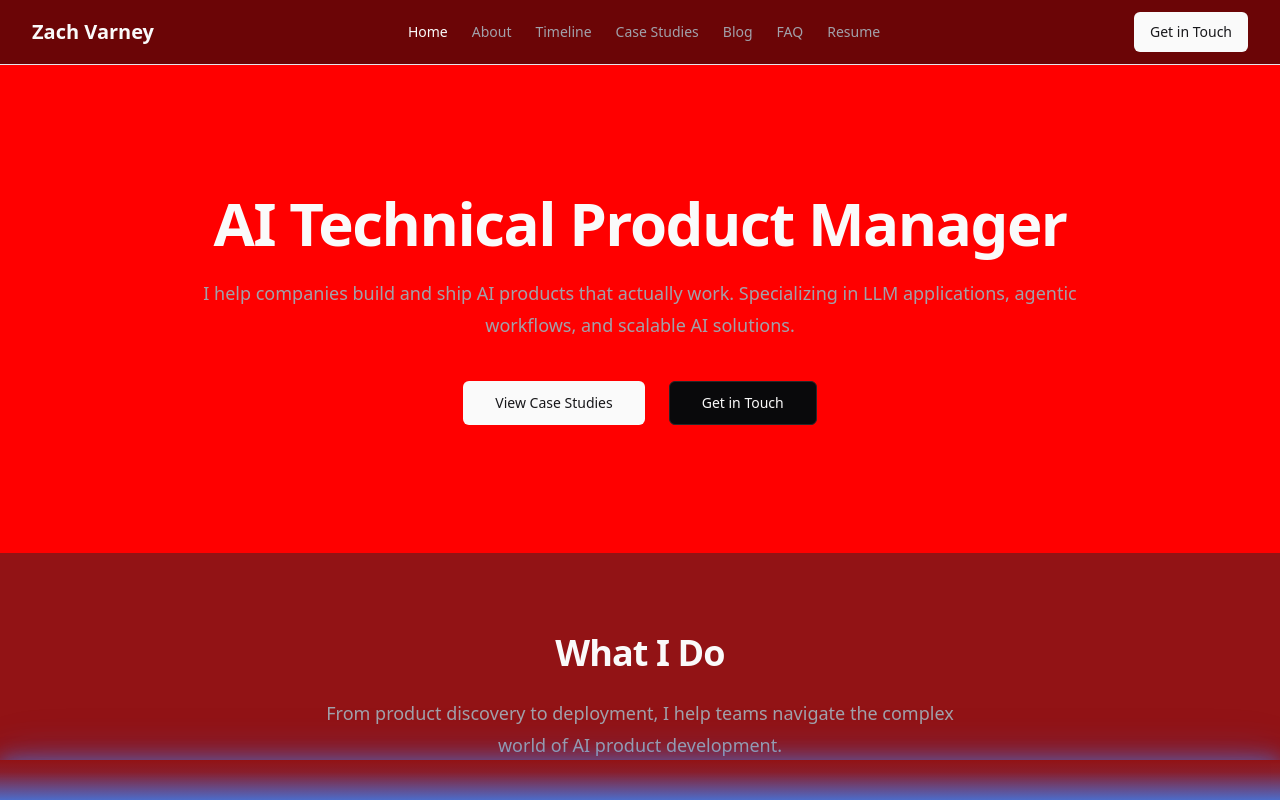
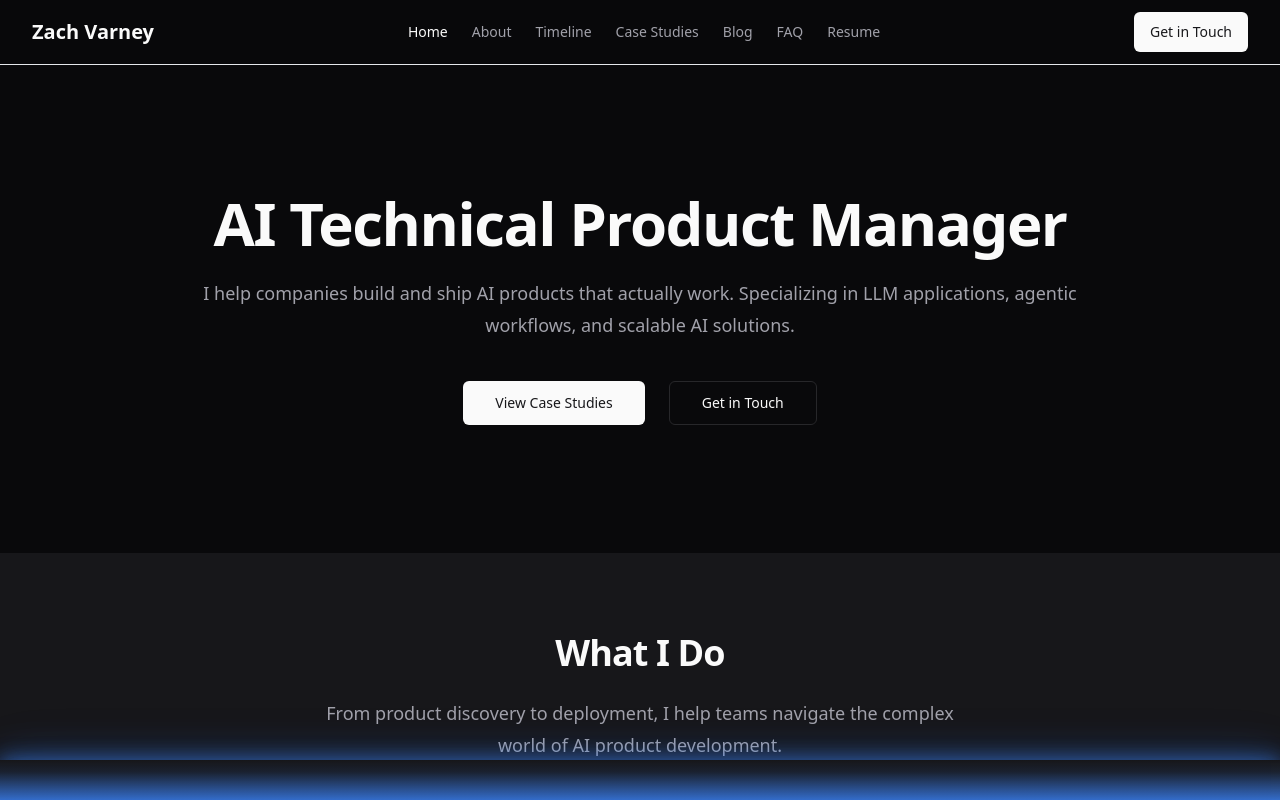
Before and after one commit to Varnasus/portafoglio, a Next.js app: page / in a window 1280 px wide. Shown: the top 800 px of the page. Built offline with nearby package versions, Linux system fonts and the light colour scheme.

Commit message:
Clean up: Remove test CSS and restore proper styling

```diff
--- a/src/app/globals.css
+++ b/src/app/globals.css
@@ -1,11 +1,6 @@
 @tailwind base;
 @tailwind components;
 @tailwind utilities;
-
-/* TESTING: This should make the page background bright red if CSS is working */
-body {
-  background-color: red !important;
-}
 
 /* System font stack for optimal performance and no 404 errors */
 @layer base {
--- a/src/app/layout.tsx
+++ b/src/app/layout.tsx
@@ -1,4 +1,3 @@
-// Force redeploy - Font fixes applied
 import type { Metadata } from "next";
 import "@/app/globals.css";
 import { Header } from "@/components/header";
```
